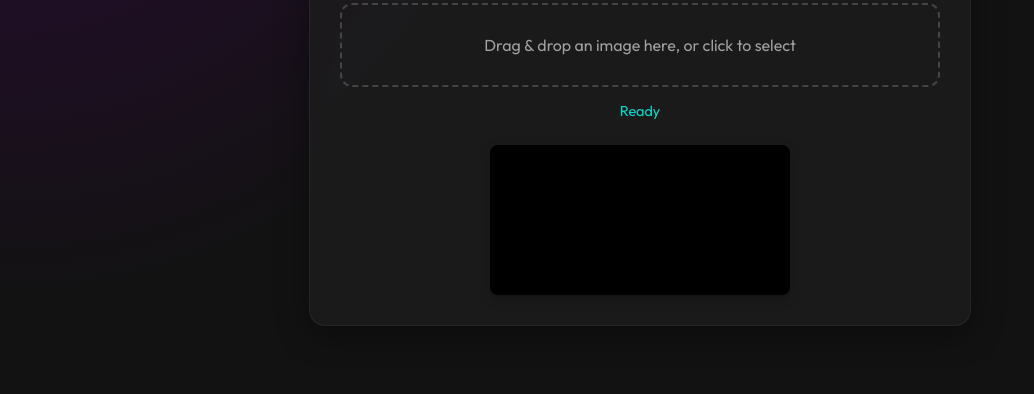
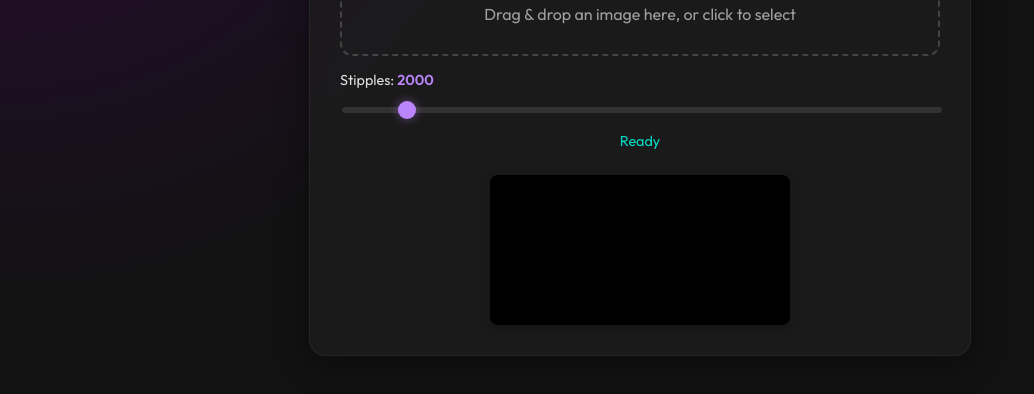
Before and after one commit to jrwxd/STIPPLING, a website built with Vite: page index.html in a window 1280 px wide. Shown: the part 304-698 px from the top of the page, without its empty margins (0-1034 px from the left). Built offline with nearby package versions, Linux system fonts and the light colour scheme.

Commit message:
feat: Add a slider to dynamically control the number of stipples in the simulation.

```diff
--- a/index.html
+++ b/index.html
@@ -18,6 +18,10 @@
                 <p>Drag & drop an image here, or click to select</p>
                 <input type="file" id="upload" accept="image/*">
             </div>
+            <div class="slider-container">
+                <label for="pointCount">Stipples: <span id="pointValue">2000</span></label>
+                <input type="range" id="pointCount" min="100" max="20000" value="2000" step="100">
+            </div>
             <span id="status">Ready</span>
         </div>
         <canvas id="canvas"></canvas>
--- a/script.js
+++ b/script.js
@@ -4,6 +4,8 @@ const canvas = document.getElementById('canvas');
 const ctx = canvas.getContext('2d');
 const fileInput = document.getElementById('upload');
 const statusDiv = document.getElementById('status');
+const pointInput = document.getElementById('pointCount');
+const pointValue = document.getElementById('pointValue');
 
 let width, height;
 let points = [];
@@ -70,6 +72,13 @@ async function handleFiles(files) {
         density[i] = 1 - brightness; // Darker areas have higher weight
     }
 
+    startSimulation();
+}
+
+function startSimulation() {
+    if (!width || !height) return; // No image loaded
+
+    nPoints = parseInt(pointInput.value);
     statusDiv.textContent = `Processing ${width}x${height} image with ${nPoints} points...`;
 
     // Initialize points using rejection sampling for better starting distribution
@@ -89,6 +98,14 @@ async function handleFiles(files) {
     isRunning = true;
     animate();
 }
+
+// Handle slider change
+pointInput.addEventListener('input', (e) => {
+    pointValue.textContent = e.target.value;
+    if (density.length > 0) {
+        startSimulation();
+    }
+});
 
 function animate() {
     if (!isRunning) return;
--- a/style.css
+++ b/style.css
@@ -89,6 +89,61 @@ h1 {
     cursor: pointer;
 }
 
+.slider-container {
+    width: 100%;
+    text-align: left;
+}
+
+.slider-container label {
+    display: block;
+    margin-bottom: 8px;
+    font-size: 0.9em;
+    color: var(--text-color);
+}
+
+.slider-container span {
+    color: var(--primary-color);
+    font-weight: 600;
+}
+
+input[type=range] {
+    appearance: none;
+    -webkit-appearance: none;
+    width: 100%;
+    background: transparent;
+}
+
+input[type=range]:focus {
+    outline: none;
+}
+
+/* Slider Track */
+input[type=range]::-webkit-slider-runnable-track {
+    width: 100%;
+    height: 6px;
+    cursor: pointer;
+    background: rgba(255, 255, 255, 0.1);
+    border-radius: 3px;
+    transition: background 0.2s;
+}
+
+input[type=range]::-webkit-slider-thumb {
+    height: 18px;
+    width: 18px;
+    border-radius: 50%;
+    background: var(--primary-color);
+    cursor: pointer;
+    -webkit-appearance: none;
+    margin-top: -6px;
+    /* You need to specify a margin in Chrome, but in Firefox and IE it is automatic */
+    box-shadow: 0 0 10px rgba(187, 134, 252, 0.5);
+    transition: transform 0.1s;
+}
+
+input[type=range]:focus::-webkit-slider-thumb {
+    transform: scale(1.2);
+}
+
 #canvas {
     border-radius: 8px;
     box-shadow: 0 4px 12px rgba(0, 0, 0, 0.2);
```
